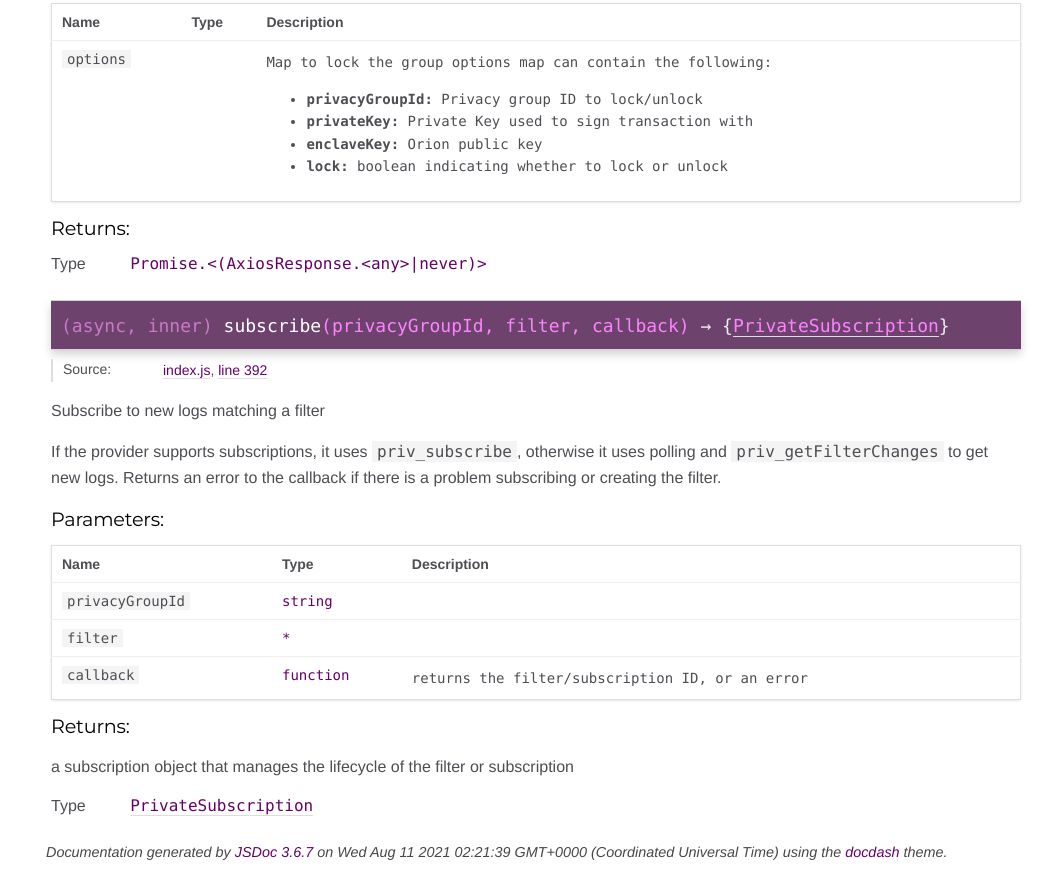
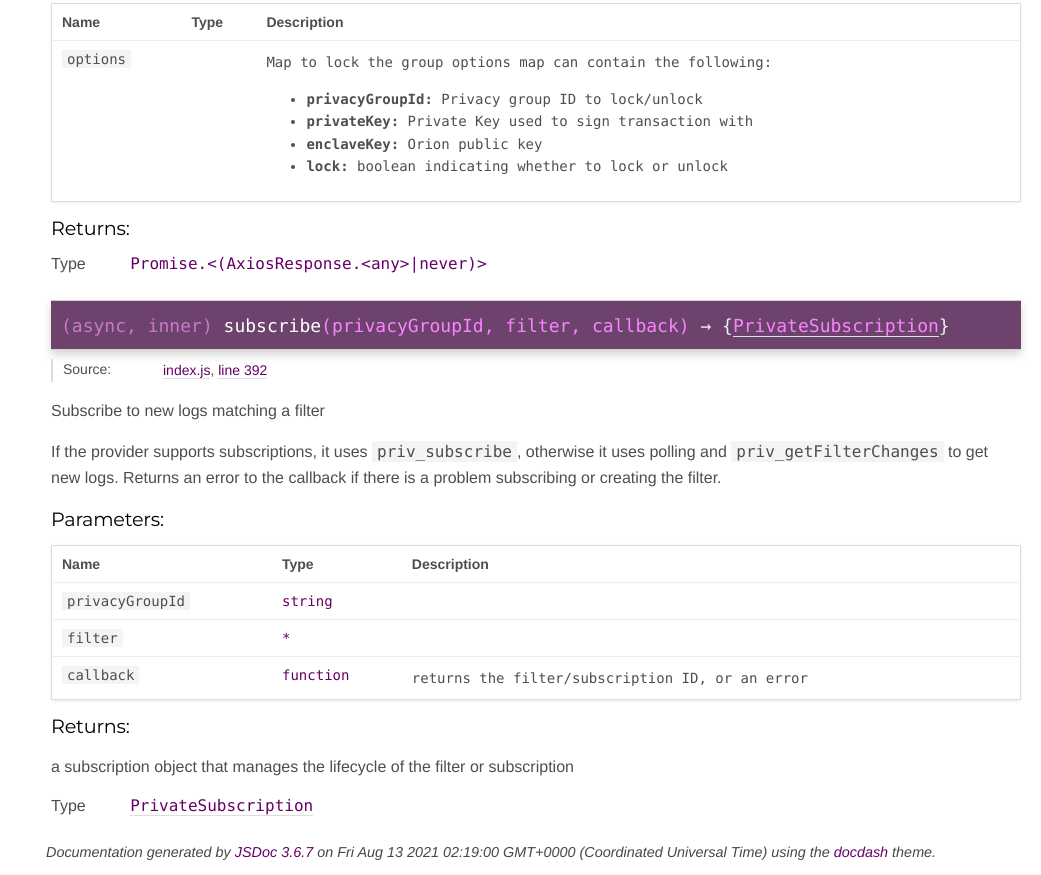
Before and after one commit to Consensys/web3js-eea, a plain HTML site: page latest/EEAClient.html in a window 1280 px wide. Shown: the part 6148-7023 px from the top of the page, without its empty margins (239-1280 px from the left). Drawn offline with Linux system fonts and the light colour scheme.

Commit message:
Automated SDK documentation update
[ci skip] Circle CI build 985, see https://circleci.com/gh/ConsenSys/web3js-eea/985

Branch: master, commit: 18b3468b69bcce5e6a012035cbf6f772d8d63693, tag:none

```diff
--- a/latest/EEAClient.html
+++ b/latest/EEAClient.html
@@ -2500,7 +2500,7 @@ lifecycle of the filter or subscription</p>
 <br class="clear">
 
 <footer>
-    Documentation generated by <a href="https://github.com/jsdoc3/jsdoc">JSDoc 3.6.7</a> on Wed Aug 11 2021 02:21:39 GMT+0000 (Coordinated Universal Time) using the <a href="https://github.com/clenemt/docdash">docdash</a> theme.
+    Documentation generated by <a href="https://github.com/jsdoc3/jsdoc">JSDoc 3.6.7</a> on Fri Aug 13 2021 02:19:00 GMT+0000 (Coordinated Universal Time) using the <a href="https://github.com/clenemt/docdash">docdash</a> theme.
 </footer>
 
 <script>prettyPrint();</script>
```
Also changed, not shown: latest/PrivateTransaction.html (+1 -1 lines), latest/custom-ethjs-util.js.html (+1 -1 lines), latest/global.html (+1 -1 lines), latest/index.html (+1 -1 lines), latest/index.js.html (+1 -1 lines), latest/privacyGroup.js.html (+1 -1 lines), latest/privateSubscription.js.html (+1 -1 lines), latest/privateTransaction.js.html (+1 -1 lines).
